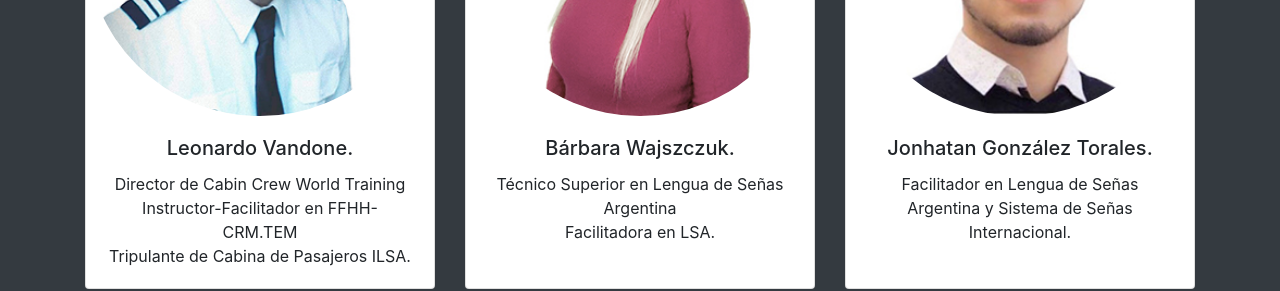
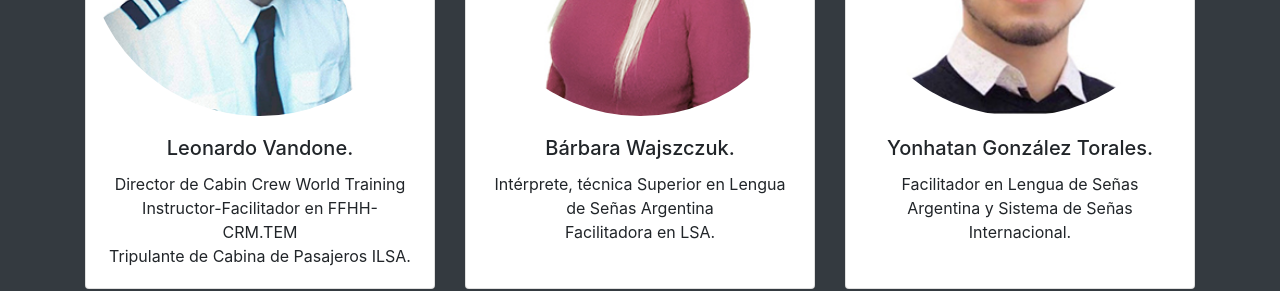
Before and after one commit to Nicocaputocai/front-end-Leo-Vandone-segundo-intento, a React (Create React App) app: page / in a window 1280 px wide. Shown: the part 1940-2231 px from the top of the page. Built offline with nearby package versions, Linux system fonts and the light colour scheme; no server answers.

Commit message:
modificaciones pequeñas

```diff
--- a/src/pages/Home.jsx
+++ b/src/pages/Home.jsx
@@ -131,7 +131,7 @@ const Home = () => {
               <Card.Body>
                 <Card.Title>Bárbara Wajszczuk.</Card.Title>
                 <Card.Text>
-                  Técnico Superior en Lengua de Señas Argentina <br />{" "}
+                  Intérprete, técnica Superior en Lengua de Señas Argentina <br />{" "}
                   Facilitadora en LSA.
                 </Card.Text>
               </Card.Body>
@@ -144,7 +144,7 @@ const Home = () => {
                 className="rounded-circle"
               />
               <Card.Body>
-                <Card.Title>Jonhatan González Torales.</Card.Title>
+                <Card.Title>Yonhatan González Torales.</Card.Title>
                 <Card.Text>
                   Facilitador en Lengua de Señas Argentina y Sistema de Señas
                   Internacional.
```
